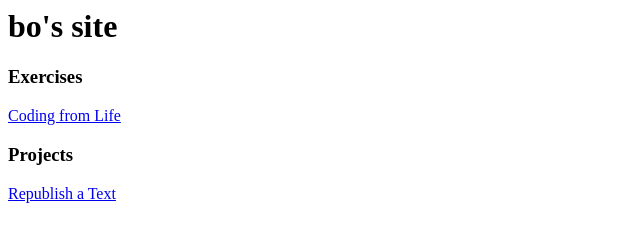
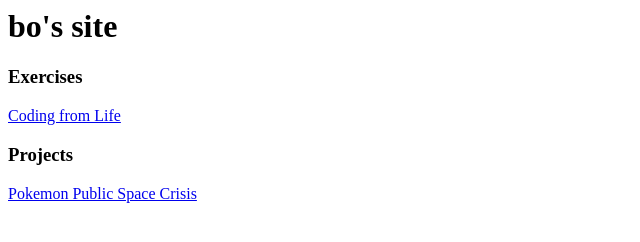
Before and after one commit to bpeng1111/Interactive2, a plain HTML site: page index.html in a window 1280 px wide. Shown: the whole page, without its empty margins (0-640 px from the left). Drawn offline with Linux system fonts and the light colour scheme.

Commit message:
Updated link

```diff
--- a/index.html
+++ b/index.html
@@ -13,7 +13,7 @@
    		 </div>
    		<div id="projects">
       	 <h3>Projects</h3>
-      		<a href="#" target="blank">Republish a Text</a>
+      		<a href="https://mobile.twitter.com/CrisisPoke" target="blank">Pokemon Public Space Crisis</a>
       	<br>
     	</div>
   		</div>
```
